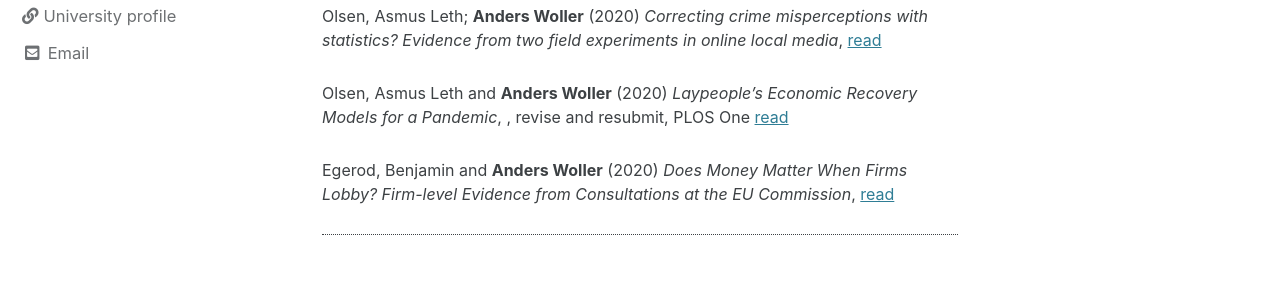
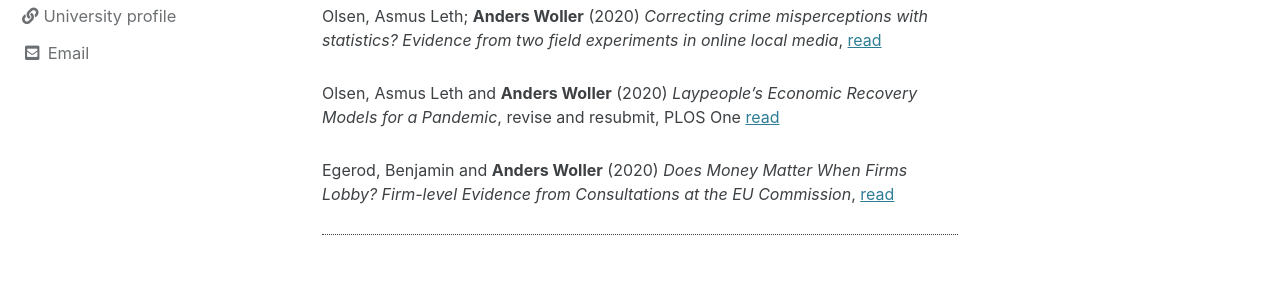
Before and after one commit to AndersWoller/AndersWoller.github.io, a Jekyll site: the page built from _pages/publications.md, in a window 1280 px wide. Shown: the part 388-688 px from the top of the page. Built offline with Jekyll 4.4.1, drawn with Linux system fonts in a browser that asks for light colours; cached includes are drawn as plain includes.

Commit message:
Update publications.md

```diff
--- a/_pages/publications.md
+++ b/_pages/publications.md
@@ -12,7 +12,7 @@ author_profile: true
 
 <p style="font-size:16px"> Olsen, Asmus Leth; <b>Anders Woller</b> (2020) <i>Correcting crime misperceptions with statistics? Evidence from two field experiments in online local media</i>, <a href="https://www.dropbox.com/s/xamcx5m7wzss90a/manuscript_JOP.pdf?dl=0">read</a> <p/>
 
-<p style="font-size:16px"> Olsen, Asmus Leth and <b>Anders Woller</b> (2020) <i>Laypeople’s Economic Recovery Models for a Pandemic</i>, , revise and resubmit, PLOS One  <a href="https://www.dropbox.com/s/v1macvcbdqyjan3/manuscript_econ_covid19.pdf?dl=0">read</a> <p/>
+<p style="font-size:16px"> Olsen, Asmus Leth and <b>Anders Woller</b> (2020) <i>Laypeople’s Economic Recovery Models for a Pandemic</i>, revise and resubmit, PLOS One  <a href="https://www.dropbox.com/s/v1macvcbdqyjan3/manuscript_econ_covid19.pdf?dl=0">read</a> <p/>
 
 <p style="font-size:16px"> Egerod, Benjamin and <b>Anders Woller</b> (2020) <i>Does Money Matter When Firms Lobby? Firm-level Evidence from Consultations at the EU Commission</i>, <a href="https://www.dropbox.com/s/jntg13ofu0ydflr/Maindocument.pdf?dl=0">read</a> <p/>
 
```
